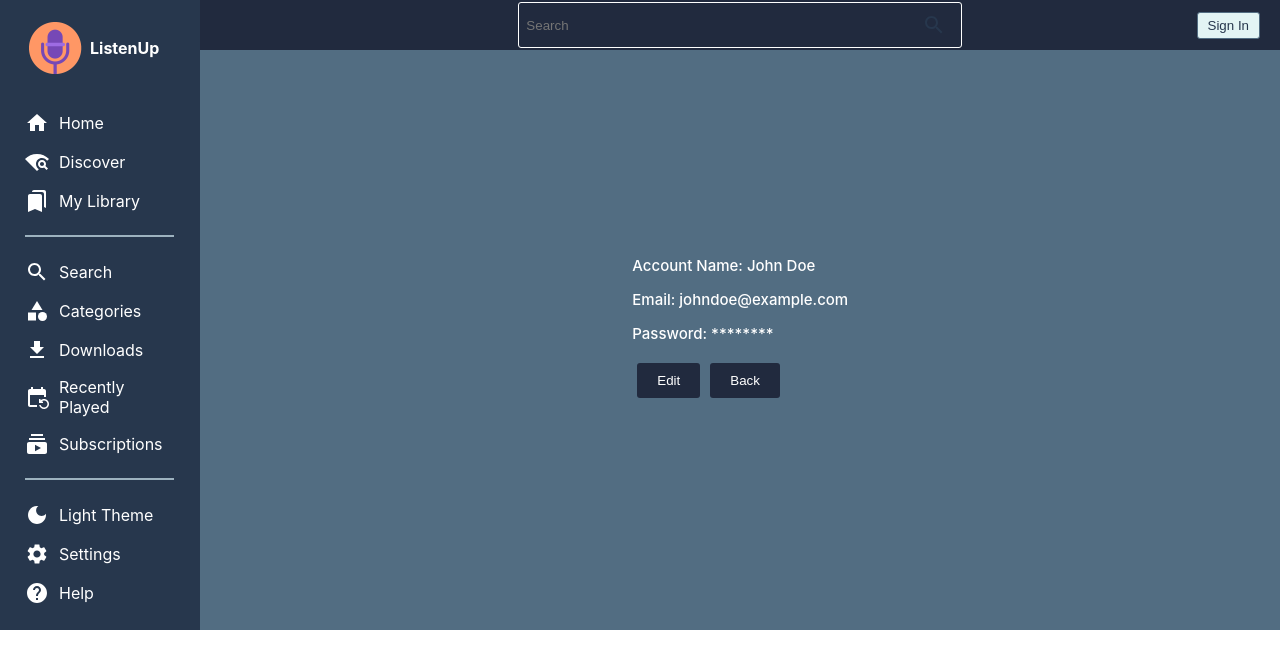
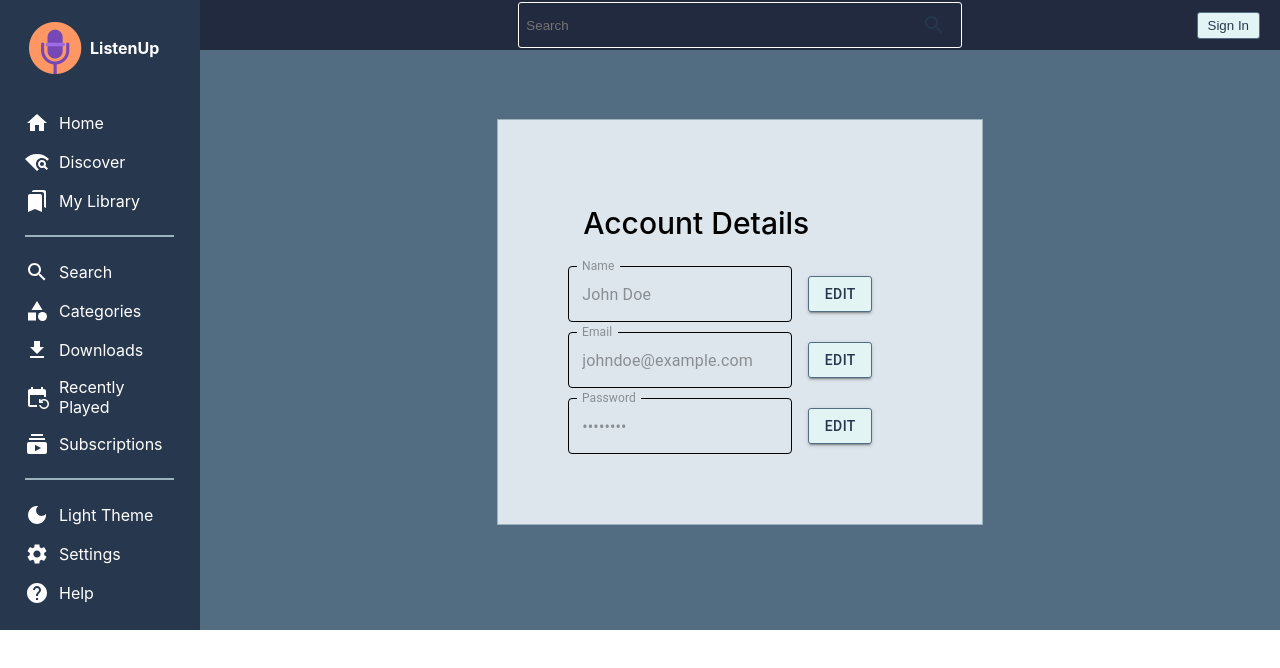
Before and after one commit to manisa18/flipr_podcast, a React (Create React App) app in the folder frontend/: page /settings in a window 1280 px wide. Shown: the top 668 px of the page. Built offline with nearby package versions, Linux system fonts and the light colour scheme.

Commit message:
profile settings made

```diff
--- a/frontend/package.json
+++ b/frontend/package.json
@@ -3,10 +3,10 @@
   "version": "0.1.0",
   "private": true,
   "dependencies": {
-    "@emotion/react": "^11.11.0",
+    "@emotion/react": "^11.11.1",
     "@emotion/styled": "^11.11.0",
     "@mui/icons-material": "^5.11.16",
-    "@mui/material": "^5.13.2",
+    "@mui/material": "^5.13.6",
     "@testing-library/jest-dom": "^5.16.5",
     "@testing-library/react": "^13.4.0",
     "@testing-library/user-event": "^13.5.0",
--- a/frontend/src/components/Navbar.jsx
+++ b/frontend/src/components/Navbar.jsx
@@ -128,6 +128,7 @@ const Navbar = ({ setSearchResult }) => {
                 bgcolor: "#ffff",
                 width: 30,
                 height: 30,
+                cursor: "pointer"
               }}
               onClick={handleDropdown}
             >
--- a/frontend/src/pages/Settings.jsx
+++ b/frontend/src/pages/Settings.jsx
@@ -2,6 +2,8 @@ import React, { useState } from "react";
 import styled from "styled-components";
 import { Link, useNavigate } from "react-router-dom";
 import axios from "axios";
+import {Grid, TextField, Button} from "@mui/material";
+
 
 const Container = styled.div`
   display: flex;
@@ -14,92 +16,254 @@ const Container = styled.div`
 
 const Wrapper = styled.div`
   display: flex;
-  align-items: center;
+  align-items: flex-start; /* Left-align the items */
   flex-direction: column;
-  background-color: ${({ theme }) => theme.bgLighter};
+  background-color: ${({ theme }) => theme.setting};
   border: 1px solid ${({ theme }) => theme.hr};
-  padding: 20px 50px;
+  padding: 70px 70px;
   gap: 10px;
 `;
+
 const BigHeading = styled.h1`
-  font-size: 20px;
+  font-size: 30px;
   font-weight: 500;
   margin: 10px;
   padding: 5px;
   text-align: center;
+  color: black;
 `;
 
-const SubHeading = styled.h2`
-  font-size: 15px;
-  font-weight: 500;
-  margin: 0px;
-  padding: 5px;
-`;
+const Btn = {
+  padding: "5px 10px",
+  backgroundColor: "#e3f4f4",
+  border: "1px solid #526d82",
+  color: "#27374d",
+  borderRadius: "3px",
+  fontWeight: 500,
+  cursor: "pointer",
+  alignItems: "center",
+  display: "flex",
+  gap: "5px",
+  "&:hover":{
+    backgroundColor: "#176B87",
+    color: "#ffff"
+  }
+};
+
+const BtnSave = {
+  padding: "5px 10px",
+  backgroundColor: "#e3f4f4",
+  border: "1px solid #526d82",
+  color: "#27374d",
+  borderRadius: "3px",
+  fontWeight: 500,
+  cursor: "pointer",
+  alignItems: "center",
+  display: "flex",
+  gap: "5px",
+  "&:hover":{
+    backgroundColor: "#03C988",
+    color: "#ffff"
+  }
+};
+
+const BtnCancel = {
+  padding: "5px 10px",
+  backgroundColor: "#e3f4f4",
+  border: "1px solid #526d82",
+  color: "#27374d",
+  borderRadius: "3px",
+  fontWeight: 500,
+  cursor: "pointer",
+  alignItems: "center",
+  display: "flex",
+  gap: "5px",
+  "&:hover":{
+    backgroundColor: "#B70404",
+    color: "#ffff"
+  }
+};
+
+const textFieldStyle = {
+  "& .MuiOutlinedInput-root": {
+    "& fieldset": {
+      borderColor: "black !important",
+    },
+  },
+};
 
 
+const Settings = () => {
+  const [isEditMode, setIsEditMode] = useState({
+    accountName: false,
+    email: false,
+    password: false,
+  });
+  const [editedAccountName, setEditedAccountName] = useState("John Doe");
+  const [editedEmail, setEditedEmail] = useState("johndoe@example.com");
+  const [editedPassword, setEditedPassword] = useState("********");
 
-const Input = styled.input`
-  border: 1px solid ${({ theme }) => theme.hr};
-  border-radius: 3px;
-  padding: 10px;
-  background-color: ${({ theme }) => theme.bgLighter};
-  color: ${({ theme }) => theme.text};
-  width: 100%;
-`;
+  const navigate = useNavigate();
 
-const Button = styled.button`
-  border: none;
-  border-radius: 3px;
-  padding: 10px 20px;
-  margin: 5px;
-  font-weight: 500;
-  cursor: pointer;
-  background-color: ${({ theme }) => theme.navbar};
-  color: ${({ theme }) => theme.text};
-`;
-
-const Settings = () => {
-    const [isEditMode, setIsEditMode] = useState(false);
-    const handleEditClick = () => {
-        setIsEditMode(true);
+  const handleEditClick = (field) => {
+    setIsEditMode((prevState) => ({
+      ...prevState,
+      [field]: true,
+    }));
   };
 
-      const handleCancelClick = () => {
-        setIsEditMode(false);
+  const handleCancelClick = (field) => {
+    setIsEditMode((prevState) => ({
+      ...prevState,
+      [field]: false,
+    }));
   };
-      const handleSubmit = (e) => {
+
+  const handleSaveClick = (field) => {
+    // Add code to save the edited account details
+    setIsEditMode((prevState) => ({
+      ...prevState,
+      [field]: false,
+    }));
+  };
+
+  const handleSubmit = (e, field) => {
     e.preventDefault();
-
     // Add code to update the user's account information based on the form inputs
-
-        setIsEditMode(false); // Set the edit mode back to false after submission
+    setIsEditMode((prevState) => ({
+      ...prevState,
+      [field]: false,
+    }));
   };
 
   return (
     <Container>
+      <Wrapper>
+        <BigHeading>Account Details</BigHeading>
+        <Grid container spacing={2} alignItems="center">
+          <Grid item xs={8}>
+            <TextField
+            sx={
+        textFieldStyle
+      }
+              fullWidth
+              label="Name"
+              value={editedAccountName}
+              disabled={!isEditMode.accountName}
+              onChange={(e) => setEditedAccountName(e.target.value)}
+            />
+          </Grid>
+          <Grid item xs={2}>
+            {isEditMode.accountName ? (
+              <Button sx={{...BtnSave}}
+                variant="contained"
 
-          {isEditMode ? (
-            <form onSubmit={handleSubmit}>
-            <BigHeading>Edit Account Details</BigHeading>
-              <Input type="text" placeholder="Account Name" />
-              <Input type="email" placeholder="Email" />
-              <Input type="password" placeholder="Password" />
-              <Button type="submit">Save</Button>
-              <Button onClick={handleCancelClick}>Cancel</Button>
-            </form>
+                onClick={() => handleSaveClick("accountName")}
+              >
+                Save
+              </Button>
             ) : (
-            <SubHeading>
-              <p>Account Name: John Doe</p>
-              <p>Email: johndoe@example.com</p>
-              <p>Password: ********</p>
-              <Button onClick={handleEditClick}>Edit</Button>
-              <Link to="/" style={{ textDecoration: "none" }}>
-              <Button>Back</Button></Link>
-            </SubHeading>
+              <Button sx={{...Btn}}
+                variant="contained"
+
+                onClick={() => handleEditClick("accountName")}
+              >
+                Edit
+              </Button>
             )}
+          </Grid>
+          <Grid item xs={2}>
+            {isEditMode.accountName && (
+              <Button sx={{ ...BtnCancel}} onClick={() => handleCancelClick("accountName")}>
+                Cancel
+              </Button>
+            )}
+          </Grid>
+        </Grid>
+        <Grid container spacing={2} alignItems="center">
+          <Grid item xs={8}>
+            <TextField
+           sx={
+            textFieldStyle
+          }
+              fullWidth
+              label="Email"
+              value={editedEmail}
+              disabled={!isEditMode.email}
+              onChange={(e) => setEditedEmail(e.target.value)}
+            />
+          </Grid>
+          <Grid item xs={2}>
+            {isEditMode.email ? (
+              <Button sx={{...BtnSave}}
+                variant="contained"
 
+                onClick={() => handleSaveClick("email")}
+              >
+                Save
+              </Button>
+            ) : (
+              <Button sx={{...Btn}}
+                variant="contained"
+
+                onClick={() => handleEditClick("email")}
+              >
+                Edit
+              </Button>
+            )}
+          </Grid>
+          <Grid item xs={2}>
+            {isEditMode.email && (
+              <Button sx={{ ...BtnCancel}} onClick={() => handleCancelClick("email")}>
+                Cancel
+              </Button>
+            )}
+          </Grid>
+        </Grid>
+        <Grid container spacing={2} alignItems="center">
+          <Grid item xs={8}>
+            <TextField
+            sx={
+              textFieldStyle
+            }
+              fullWidth
+              label="Password"
+              type="password"
+              value={editedPassword}
+              disabled={!isEditMode.password}
+              onChange={(e) => setEditedPassword(e.target.value)}
+            />
+          </Grid>
+          <Grid item xs={2}>
+            {isEditMode.password ? (
+              <Button sx={{...BtnSave}}
+                variant="contained"
+
+                onClick={() => handleSaveClick("password")}
+              >
+                Save
+              </Button>
+            ) : (
+              <Button sx={{...Btn}}
+                variant="contained"
+
+                onClick={() => handleEditClick("password")}
+              >
+                Edit
+              </Button>
+            )}
+          </Grid>
+          <Grid item xs={2}>
+            {isEditMode.password && (
+              <Button sx={{ ...BtnCancel}} onClick={() => handleCancelClick("password")}>
+                Cancel
+              </Button>
+            )}
+          </Grid>
+        </Grid>
+      </Wrapper>
     </Container>
   );
-}
+};
 
-export default Settings
+export default Settings;
--- a/frontend/src/utils/Theme.js
+++ b/frontend/src/utils/Theme.js
@@ -4,7 +4,8 @@ export const darkTheme = {
     navbar: "#212A3E",
     text: "white",
     textSoft: "#C4DFDF",
-    hr: "#9DB2BF"
+    hr: "#9DB2BF",
+    setting: "#DDE6ED"
 }
 
 export const lightTheme = {
@@ -13,5 +14,6 @@ export const lightTheme = {
     navbar: "#9DB2BF",
     text: "black",
     textSoft: "#7F8487",
-    hr: "#526D82"
+    hr: "#526D82",
+    setting: "#9DB2BF"
 }
```
Also changed, not shown: 2 other files (tests, documents, lock files or other folders). Lines whose indentation alone changed are shown as unchanged.
